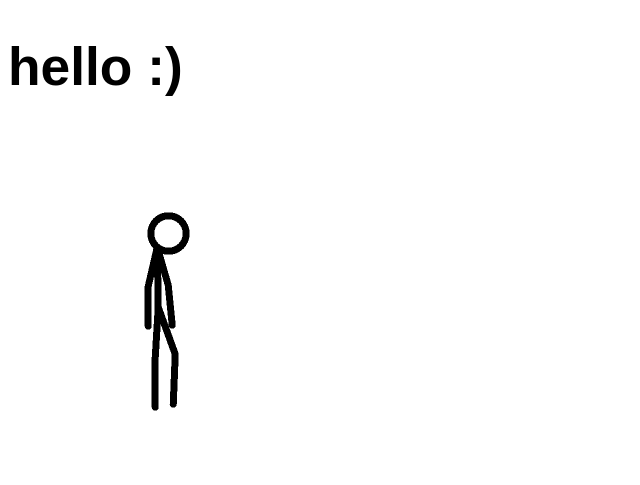
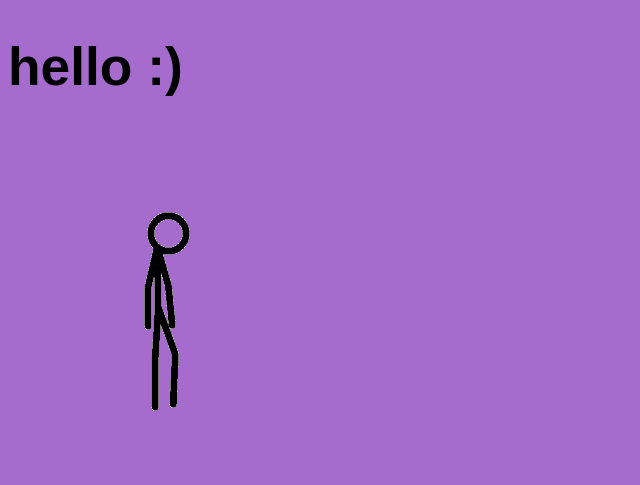
Before and after one commit to gamer-sans987/gamer-sans987.github.io, a plain HTML site: page index.html in a window 1280 px wide. Shown: the whole page, without its empty margins (0-640 px from the left). Drawn offline with Linux system fonts and the light colour scheme.

Commit message:
Update style.css

```diff
--- a/style.css
+++ b/style.css
@@ -1,4 +1,4 @@
 body {
-            display: rgb(166, 108, 205);
+            background: rgb(166, 108, 205);
             font: normal 20pt Arial;
         }
```
